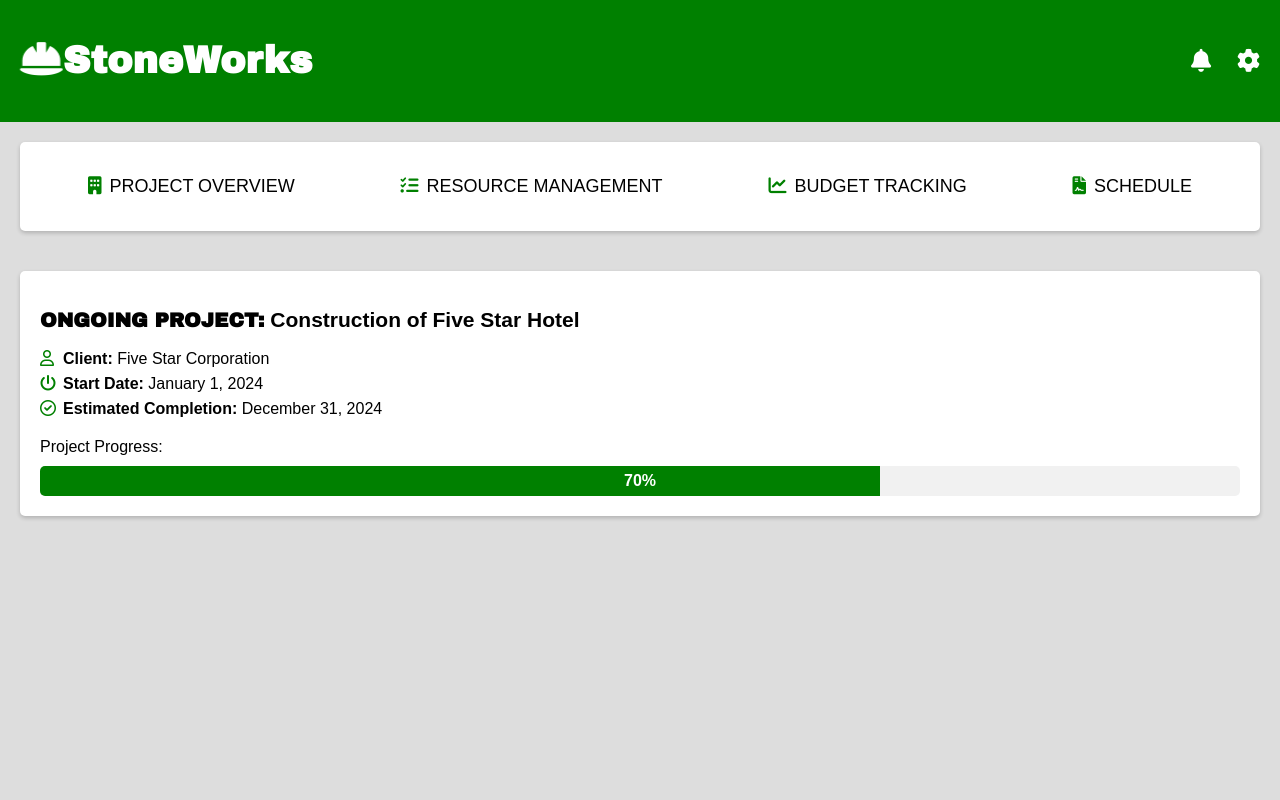
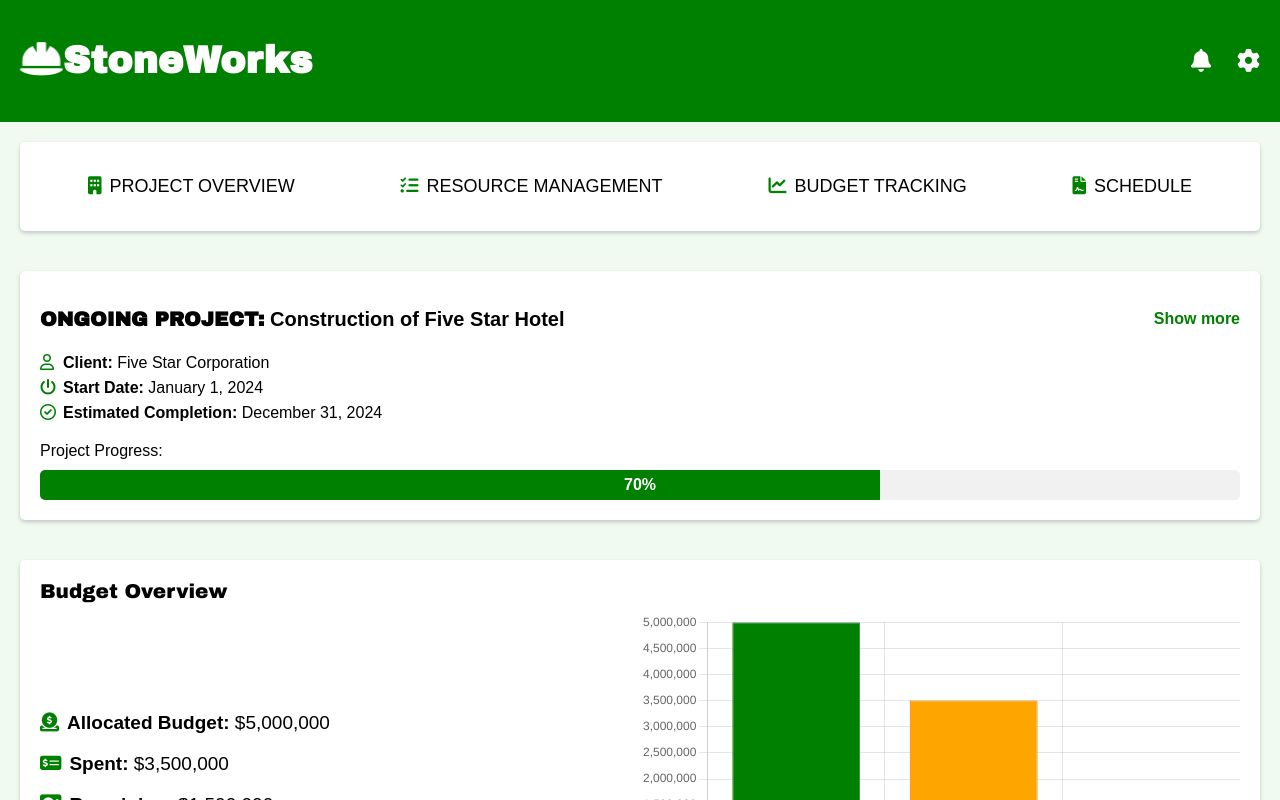
Before and after one commit to UceeCode/construction-dashboard, a React (Create React App) app: page / in a window 1280 px wide. Shown: the top 800 px of the page. Built offline with nearby package versions, Linux system fonts and the light colour scheme; a web font is replaced by a local one.

Commit message:
add budget overview section

```diff
--- a/src/components/Main.css
+++ b/src/components/Main.css
@@ -1,5 +1,5 @@
 .main {
-    background-color: #ddd;
+    background-color: #F0FAF0;
     padding: 20px;
     min-height: calc(100vh - 60px);
     font-family: sans-serif;
@@ -41,8 +41,23 @@
     border-radius: 5px;
     box-shadow: 0 2px 4px rgba(0,0,0,0.2);
 }
+.project-head{
+    display: flex;
+    align-items: center;
+    justify-content: space-between;
+}
+.project-head p {
+    font-weight: bold;
+    color: green;
+    cursor: pointer;
+}
+.project-head p:hover{
+    margin-bottom: 2px;
+    border-bottom: 3px solid green;
+    transition: .4s;
+}
 .projectOverview h2 {
-    font-size: 21px;
+    font-size: 20px;
 }
 .projectOverview .ongoing{
     font-size: 20px;
@@ -106,7 +121,8 @@
 }
 
 .budget-title {
-    font-size: 18px;
+    font-family: "Archivo Black", sans-serif;
+    font-size: 20px;
     margin-bottom: 10px;
 }
 
@@ -114,6 +130,16 @@
     display: flex;
     justify-content: space-between;
     align-items: center;
+}
+
+.budget-info p {
+    margin-bottom: 15px;
+    font-size: 19px;
+}
+
+.budget-info p i{
+    margin-right: 8px;
+    color: green;
 }
 
 .budget-info {
@@ -125,8 +151,8 @@
 }
 
 .budget-chart canvas {
-    width: 100% !important;
-    height: auto !important;
+    width: 100%;
+    height: auto;
 }
 
 @media (max-width: 768px) {
--- a/src/components/Main.js
+++ b/src/components/Main.js
@@ -1,7 +1,6 @@
 import React from "react";
 import './Main.css';
 import { Bar } from 'react-chartjs-2';
-import ResourceManagement from "./ResourceManagement";
 import { Chart as ChartJS, CategoryScale, LinearScale, BarElement, Title, Tooltip, Legend } from 'chart.js';
 
 ChartJS.register(CategoryScale, LinearScale, BarElement, Title, Tooltip, Legend);
@@ -52,7 +51,10 @@ const Main = () => {
             </div>
 
             <div className="projectOverview">
-                <h2><span className="ongoing">ONGOING PROJECT:</span> Construction of Five Star Hotel</h2>
+                <div className="project-head">
+                    <h2><span className="ongoing">ONGOING PROJECT:</span> Construction of Five Star Hotel</h2>
+                    <p>Show more</p>
+                </div>
                 <div className="details">
                     <p><strong><i class="fa-regular fa-user"></i><span>Client:</span></strong> Five Star Corporation</p>
                     <p><strong><i class="fa-solid fa-power-off"></i>Start Date:</strong> January 1, 2024</p>
@@ -68,19 +70,19 @@ const Main = () => {
                 </div>
             </div>
 
-            {/* <div className="budget-container">
+            <div className="budget-container">
                 <div className="budget-title">Budget Overview</div>
                 <div className="budget-content">
                     <div className="budget-info">
-                        <p><strong>Allocated Budget:</strong> $5,000,000</p>
-                        <p><strong>Spent:</strong> $3,500,000</p>
-                        <p><strong>Remaining:</strong> $1,500,000</p>
+                        <p><strong><i class="fa-solid fa-circle-dollar-to-slot"></i>Allocated Budget:</strong> $5,000,000</p>
+                        <p><strong><i class="fa-solid fa-money-check-dollar"></i>Spent:</strong> $3,500,000</p>
+                        <p><strong><i class="fa-solid fa-vault"></i>Remaining:</strong> $1,500,000</p>
                     </div>
                     <div className="budget-chart">
                         <Bar data={data} options={options} />
                     </div>
                 </div>
-            </div> */}
+            </div>
 
             {/* <ResourceManagement /> */}
         </div>
--- a/src/components/Navbar.css
+++ b/src/components/Navbar.css
@@ -27,10 +27,6 @@
     cursor: pointer;
   }
 
-  .container .nav-links i:hover {
-
-  }
-
 
 
   @media (max-width: 768px) {
```
